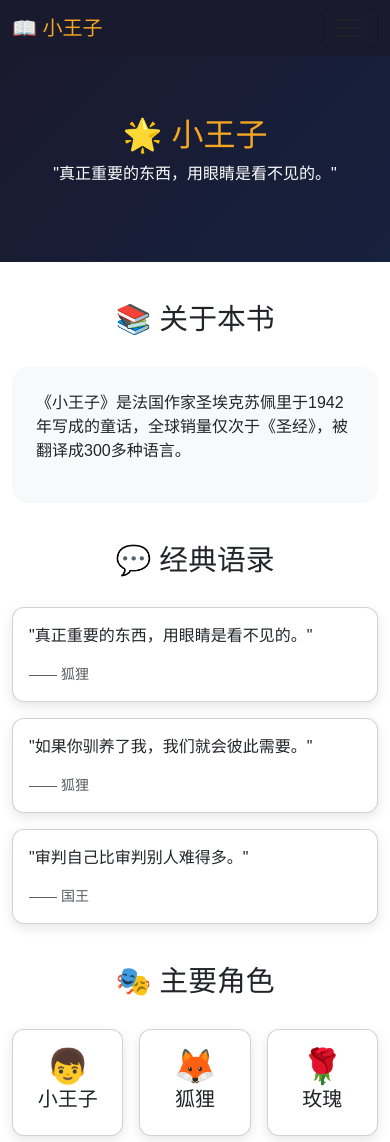
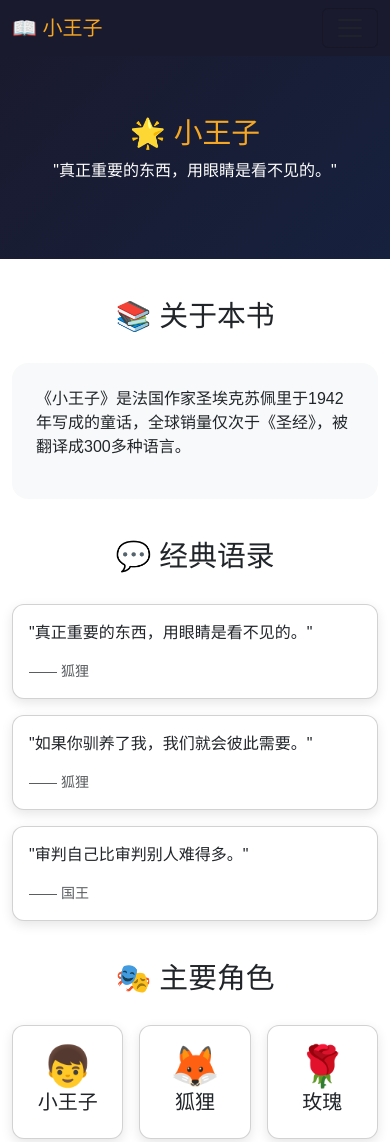
Before and after one commit to XiYuhang-alex/test-three, a plain HTML site: page book-project/index.html in a window 390 px wide. Shown: the top 1142 px of the page. Drawn offline with nearby package versions, Linux system fonts and the light colour scheme.

Commit message:
优化手机端显示

```diff
--- a/book-project/css/style.css
+++ b/book-project/css/style.css
@@ -29,3 +29,7 @@ body { font-family: "Microsoft YaHei", sans-serif; }
 @media (max-width: 768px) {
     .hero h1 { font-size: 2rem; }
 }
+@media (max-width: 576px) {
+    .hero h1 { font-size: 1.8rem; }
+    .display-4 { font-size: 2.5rem; }
+}
```
